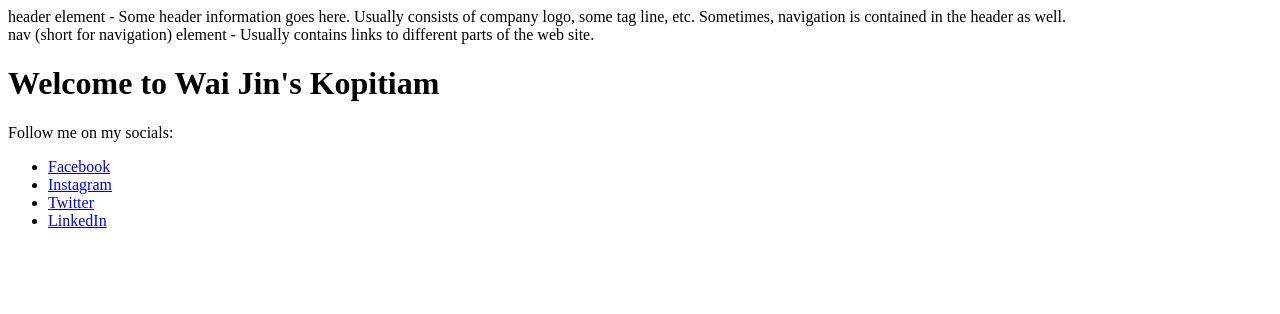
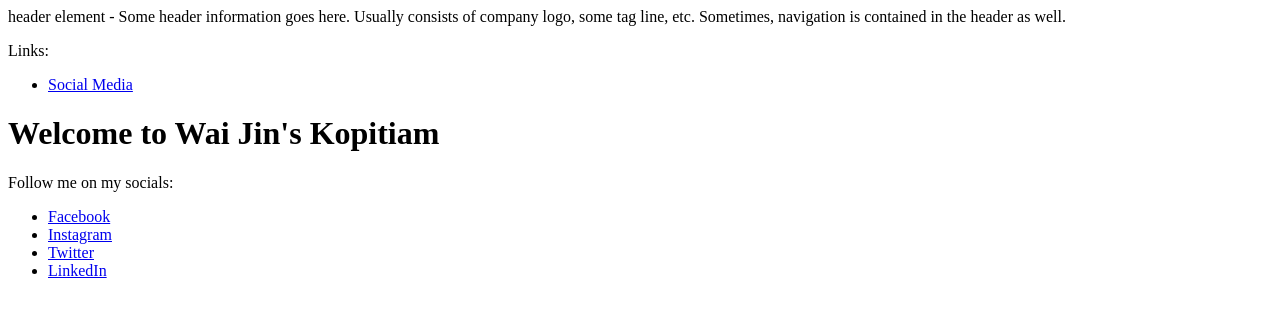
Before and after one commit to waijinchai/coursera-test, a plain HTML site: page index.html in a window 1280 px wide. Drawn offline with Linux system fonts and the light colour scheme.

Commit message:
Update index.html
Added same page links

```diff
--- a/index.html
+++ b/index.html
@@ -5,13 +5,20 @@
     <title>Hello Coursera</title>
 </head>
 <body>
-    <header>
+    <header id="top">
         header element - Some header information goes here. Usually consists of company logo, some tag line, etc.
         Sometimes, navigation is contained in the header as well.
     </header>
-    <nav>nav (short for navigation) element - Usually contains links to different parts of the web site.</nav>
+    <nav>
+        <p>
+            Links:
+            <ul>
+                <li><a href="#section1">Social Media</a></li>
+            </ul>
+        </p>
+    </nav>
     <h1>Welcome to Wai Jin's Kopitiam</h1>
-    <section>
+    <section id="section1">
         Follow me on my socials:
         <ul>
             <li><a href="https://www.facebook.com/chai.waijin" target="_blank" title="Follow me!">Facebook</a></li>
```
